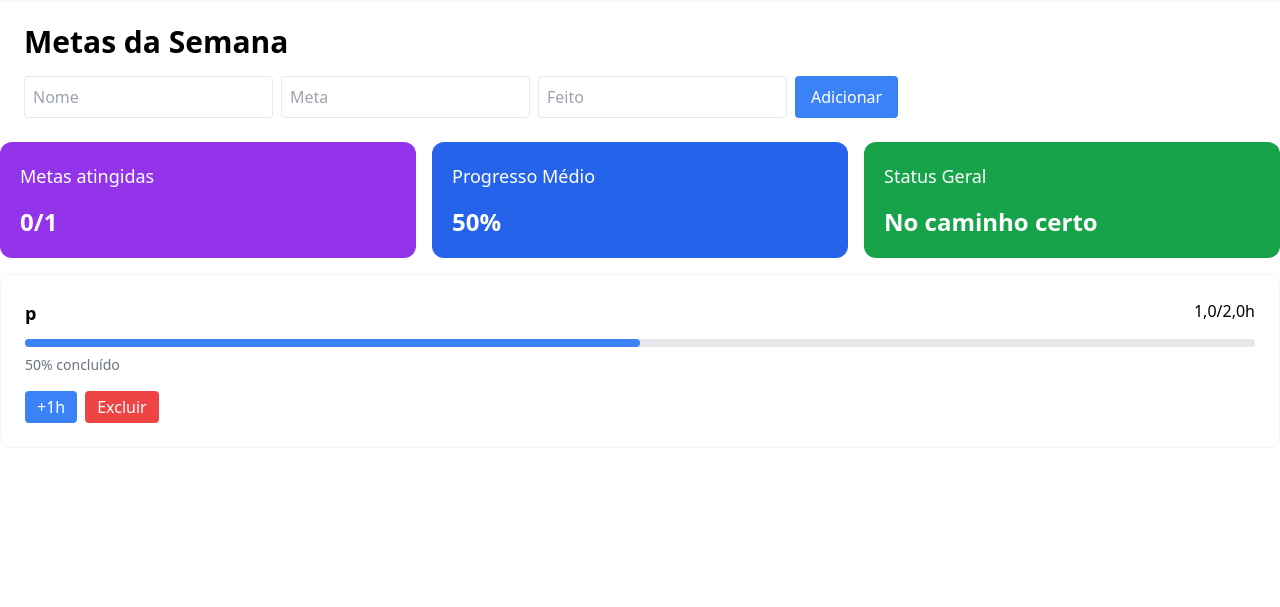
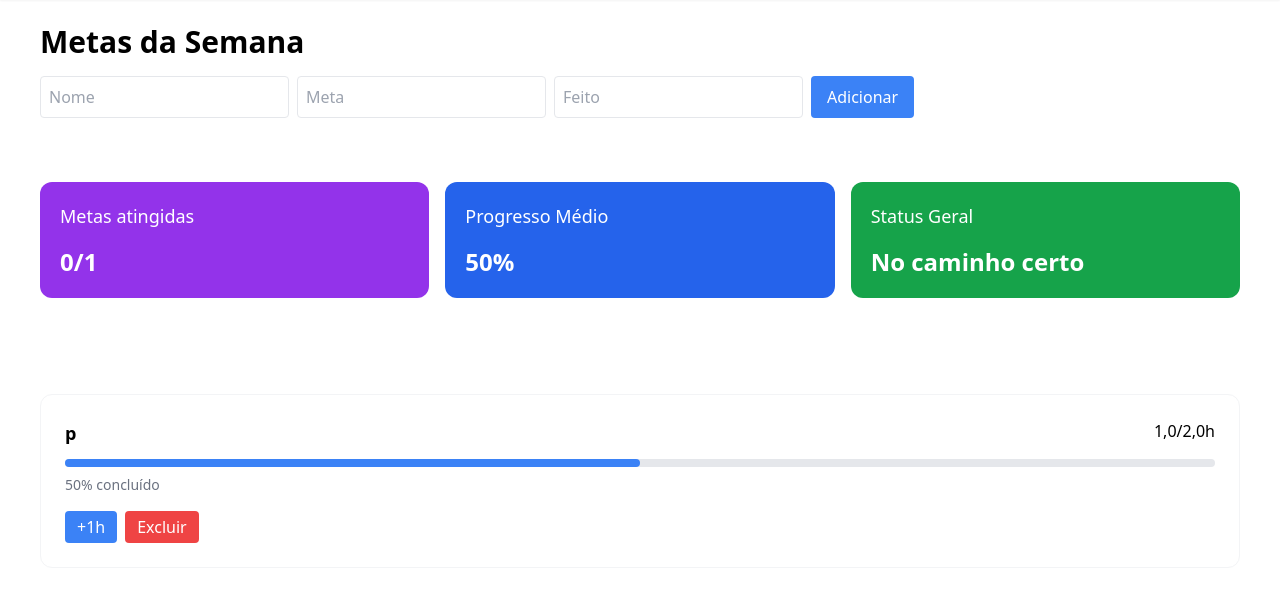
Before and after one commit to VSusko/Goal-Tracer, a Django app: page /metas/ in a window 1280 px wide. Shown: the part 80-687 px from the top of the page. Run offline with Django 5.2, Linux system fonts and the light colour scheme; data comes from the database, SQL or seed files in the repository; both versions use the stored data as it was after the commit; some libraries are stand-ins or nearby versions.

Commit message:
Consertando html metas e ajustando tabelas

```diff
--- a/home/views.py
+++ b/home/views.py
@@ -3,8 +3,9 @@ from django.http import JsonResponse
 from .models import Atividade, Meta
 import json
 
+dias = ["Segunda", "Terça", "Quarta", "Quinta", "Sexta", "Sábado", "Domingo"]
+
 def index(request):
-    dias = ["Segunda", "Terça", "Quarta", "Quinta", "Sexta", "Sábado", "Domingo"]
 
     # Obtendo todas as atividades do banco de dados
     atividades = Atividade.objects.all()
@@ -119,7 +120,13 @@ def metas(request):
     })
 
 def relatorios(request):
-    return render(request, "home/relatorios.html")
+    atividades = Atividade.objects.all()
+    soma_total_minutos = sum(atv.duracao_minutos for atv in atividades)
+    horas_semana = soma_total_minutos / 60
+
+    dias_ativos = Atividade.objects.values('dia_semana').distinct().count()
+
+    return render(request,"home/relatorios.html", {"horas_semana": horas_semana, "dias_ativos": dias_ativos})
 
 def hoje(request):
     return render(request, "home/hoje.html")
--- a/templates/home/metas.html
+++ b/templates/home/metas.html
@@ -33,9 +33,8 @@
 			</div>
 		</nav>
 
-
 		<div>
-			<div class="p-6">
+			<div class="pl-10 py-6">
 				<h2 class="text-3xl font-bold">Metas da Semana</h2>
 				<form method="POST" class="flex gap-2 mt-4">
 					{% csrf_token %}
@@ -72,7 +71,7 @@
 				</form>
 			</div>
 
-			<div class="grid grid-cols-3 gap-4">
+			<div class="grid grid-cols-3 gap-4 p-10">
 				<div class="bg-purple-600 text-white rounded-xl p-5">
 					<p class="text-lg">Metas atingidas</p>
 					<p class="text-2xl font-bold pt-4">{{ metas_atingidas }}/{{ total_metas }}</p>
@@ -90,7 +89,7 @@
 			</div>
 		</div>
 
-		<div>
+		<div class="p-10">
 			{% for meta in metas %}
 			<div class="bg-white rounded-xl border border-gray-100 p-6 mt-4">
 				<div class="flex justify-between mb-3">
```
Also changed, not shown: db.sqlite3, 1 other file.
